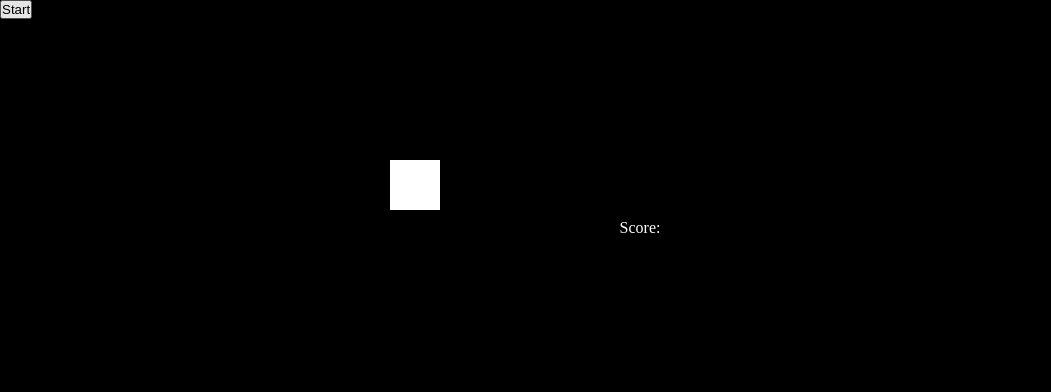
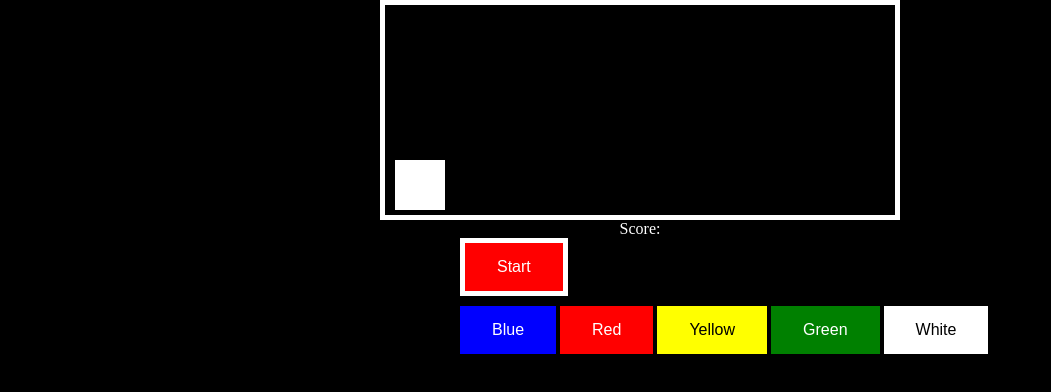
Before and after one commit to kalyanMondal2000/Game, a plain HTML site: page index.html in a window 1280 px wide. Shown: the whole page, without its empty margins (0-1051 px from the left). Drawn offline with Linux system fonts and the light colour scheme.

Commit message:
Add files via upload

```diff
--- a/index.html
+++ b/index.html
@@ -5,13 +5,21 @@
         <link rel="stylesheet" href="styles.css">
     </head>
     <body>
-        <button id = "button"onclick="play()">Start</button>
         <div class="game">
             <div id="character"></div>
             <div id = "enemy"></div>
         </div>
         <div id = "box">
         <p id = "score">Score: <span id="scoreSpan"></span></p>
+        <button id = "button"onclick="play()">Start</button>
+        <div id = "colors">
+            <button id = "blueButton"onclick="changeColor('blue')">Blue</button>
+            <button id = "redButton"onclick="changeColor('red')">Red</button>
+            <button id = "yellowButton"onclick="changeColor('yellow')">Yellow</button>
+            <button id = "greenButton"onclick="changeColor('green')">Green</button>
+            <button id = "whiteButton"onclick="changeColor('white')">White</button>
+        </div>
+
     </div>
     </body>
 
--- a/script.js
+++ b/script.js
@@ -4,14 +4,30 @@ const game = document.getElementById("game");
 const button = document.getElementById("button");
 const enemy = document.getElementById("enemy")
 const score = document.getElementById("scoreSpan");
+function sound(src) {
+    this.sound = document.createElement("audio");
+    this.sound.src = src;
+    this.sound.setAttribute("preload", "auto");
+    this.sound.setAttribute("controls", "none");
+    this.sound.style.display = "none";
+    document.body.appendChild(this.sound);
+    this.play = function(){
+      this.sound.play();
+    }
+    this.stop = function(){
+      this.sound.pause();
+    }
+  }
 let counter = 0;
 enemy.style.animation = "none"
-
+jump = new sound("jump.mp3");
+die = new sound("death.mp3");
 //jump
 document.addEventListener("keydown", function(e){
     if(e.keyCode == 32){
         if(character.classList == "animate"){return}
         character.classList.add("animate");
+        jump.play()
         setTimeout(function(){
             character.classList.remove("animate");
         },300);
@@ -41,6 +57,7 @@ const play = () =>{
     var thing = setInterval(function(){
         if(detectCollision(enemy, character)){
             clearInterval(thing);
+            die.play()
             enemy.style.animation = "none";
             button.disabled = false;
             counter = 0;
@@ -48,3 +65,7 @@ const play = () =>{
         points();}
     },1)
 }
+
+function changeColor(color){
+    character.style.backgroundColor = color;
+}
--- a/styles.css
+++ b/styles.css
@@ -1,8 +1,21 @@
 html{
     background-color: black;
 }
-
-
+button{
+background-color: red; /* Green */
+border: none;
+color: white;
+padding: 15px 32px;
+text-align: center;
+text-decoration: none;
+display: inline-block;
+font-size: 16px;
+left:460px;
+position: relative;
+border-style: solid;
+border-width: 5px;
+border-color: white;
+}
 *{
     padding: 0;
     margin: 0;
@@ -12,12 +25,15 @@ html{
     width: 500px;
     height: 200px;
     margin: auto;
-    border-color:white;
-    border-width:10px;
+    border-style: solid;
+    border-width: 5px;
+    border-color: white;
+    padding-left: 10px;
+    padding-bottom: 10px;
 }
-#box{
-    border-color: white;
-    border-width: 100px;
+
+#colors{
+    padding-top: 10px;
 }
 #score{
     color:white;
@@ -39,15 +55,81 @@ html{
     70%{top: 75px;}
     100%{top: 160px;transform:rotate(180deg)}
 }
+#blueButton{
+    background-color: blue; /* Green */
+border: none;
+color: white;
+padding: 15px 32px;
+text-align: center;
+text-decoration: none;
+display: inline-block;
+font-size: 16px;
+left:460px;
+position: relative;
+}
+
+#redButton{
+    background-color: red; /* Green */
+border: none;
+color: white;
+padding: 15px 32px;
+text-align: center;
+text-decoration: none;
+display: inline-block;
+font-size: 16px;
+left:460px;
+position: relative;
+}
+
+#yellowButton{
+    background-color: yellow; /* Green */
+border: none;
+color: black;
+padding: 15px 32px;
+text-align: center;
+text-decoration: none;
+display: inline-block;
+font-size: 16px;
+left:460px;
+position: relative;
+}
+
+#greenButton{
+    background-color: green; /* Green */
+border: none;
+color: white;
+padding: 15px 32px;
+text-align: center;
+text-decoration: none;
+display: inline-block;
+font-size: 16px;
+left:460px;
+position: relative;
+}
+#whiteButton{
+    background-color: white; /* Green */
+border: none;
+color: black;
+padding: 15px 32px;
+text-align: center;
+text-decoration: none;
+display: inline-block;
+font-size: 16px;
+left:460px;
+position: relative;
+}
+
+
 
 #enemy{
     background-color: red;
     width: 20px;
     height: 20px;
     position: relative;
-    top: 160px;
+    top: 170px;
     left: 500px;
     animation: enemy 1s infinite linear;
+    padding:0px;
 }
 @keyframes enemy{
     0%{left: 500px}
```
Also changed, not shown: 2 other files.
